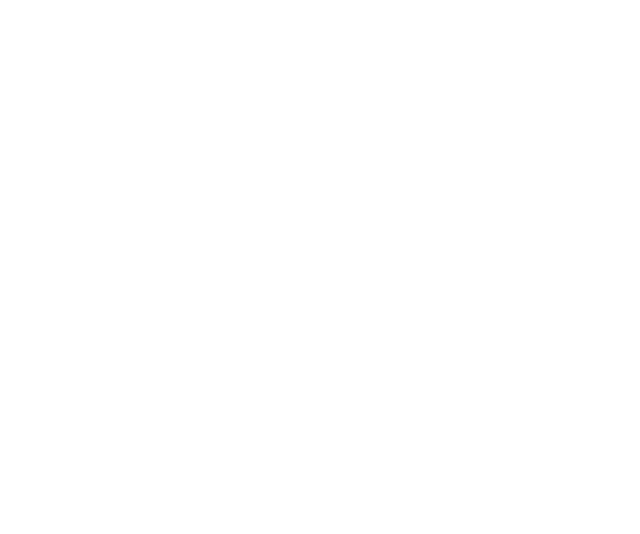
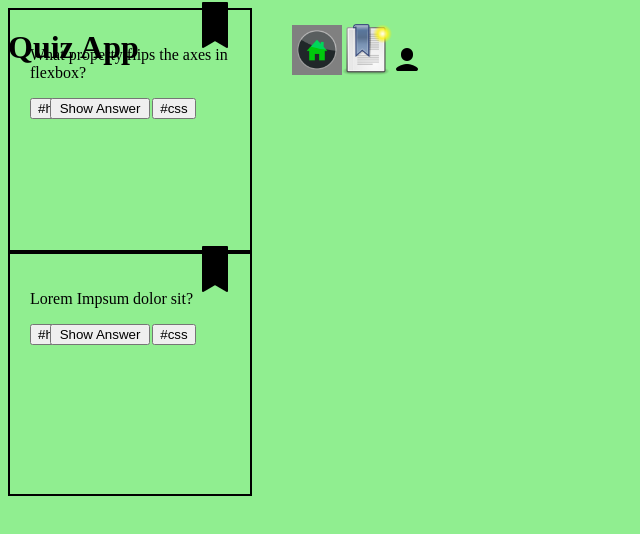
Before and after one commit to nora-kauczor/recap-project-1, a plain HTML site: page bookmarks.html in a window 1280 px wide. Shown: the whole page, without its empty margins (0-640 px from the left). Drawn offline with Linux system fonts and the light colour scheme.

Commit message:
change different parts of css and html files

```diff
--- a/bookmarks.html
+++ b/bookmarks.html
@@ -0,0 +1,49 @@
+<!DOCTYPE html>
+<html lang="en">
+  <head>
+    <link rel="stylesheet" href="./styles.css" <meta charset="UTF-8" />
+    <meta name="viewport" content="width=device-width, initial-scale=1.0" />
+    <title>Quiz App</title>
+  </head>
+  <body>
+    <header><h1>Quiz App</h1></header>
+    <main>
+      <section class="box1">
+        <img id= "bookmark1" src="bookmark-black.png" alt="black bookmark"/>
+        <p>What property flips the axes in flexbox?</p>
+        <button class="question-button" href="#">Show Answer</button>
+        <div class="hashtags">
+          <button href="#">#html</button>
+          <button href="#">#flexbox</button>
+          <button href="#">#css</button>
+        </div>
+      </section>
+
+      <section class="box2">
+        <img id="bookmark2" src="bookmark-black.png" alt="black bookmark"/>
+        <p>Lorem Impsum dolor sit?</p>
+        <button class="question-button" href="#">Show Answer</button>
+        <div class="hashtags">
+          <button href="#">#html</button>
+          <button href="#">#flexbox</button>
+          <button href="#">#css</button>
+        </div>
+      </section>
+    </main>
+    <footer>
+      <nav>
+        <ul>
+          <li>
+            <a id="home" href=><img src="./home-button.png" alt="home icon" id="home-icon"/></a>
+          </li>
+          <li>
+            <a id="bookmarks" href="./bookmarks.html" background-color="grey"><img src="./bookmark.png" alt="bookmark" id="bookmark-icon"></a>
+          </li>
+          <li>
+            <a id="profile" href="./profile.html"><img src="user-icon.png" alt="user icon" id="pr"/></a>
+          </li>
+        </ul>
+      </nav>
+    </footer>
+  </body>
+</html>
--- a/styles.css
+++ b/styles.css
@@ -1,5 +1,6 @@
 . {
   box-sizing: border-box;
+  max-width: 800px;
 }
 
 body {
@@ -11,6 +12,7 @@ body {
 
 h1 {
   position: fixed;
+  z-index: 10;
 }
 
 .box1,
@@ -22,11 +24,27 @@ h1 {
   position: relative;
 }
 
+/*Bookmark icons an der Box mit der Frage platzieren*/
+
 #bookmark1,
 #bookmark2 {
   position: absolute;
   top: -10px;
   right: 10px;
+}
+
+/*Buttons in der Box stylen*/
+button:hover {
+  box-shadow: grey;
+}
+
+.question-button {
+  width: 100px;
+  position: absolute;
+  right: 100px;
+}
+
+.hashtags {
 }
 
 /* styles for the footer*/
@@ -44,3 +62,8 @@ ul {
 #profile-icon {
   width: 50px;
 }
+/*  Wir befinden uuns auf der Homepage, daher ist der Homebutton unten grau hinterlegt/ausgewählt. */
+
+#home-icon {
+  background-color: grey;
+}
```
Also changed, not shown: index.html (+2 -2 lines).
